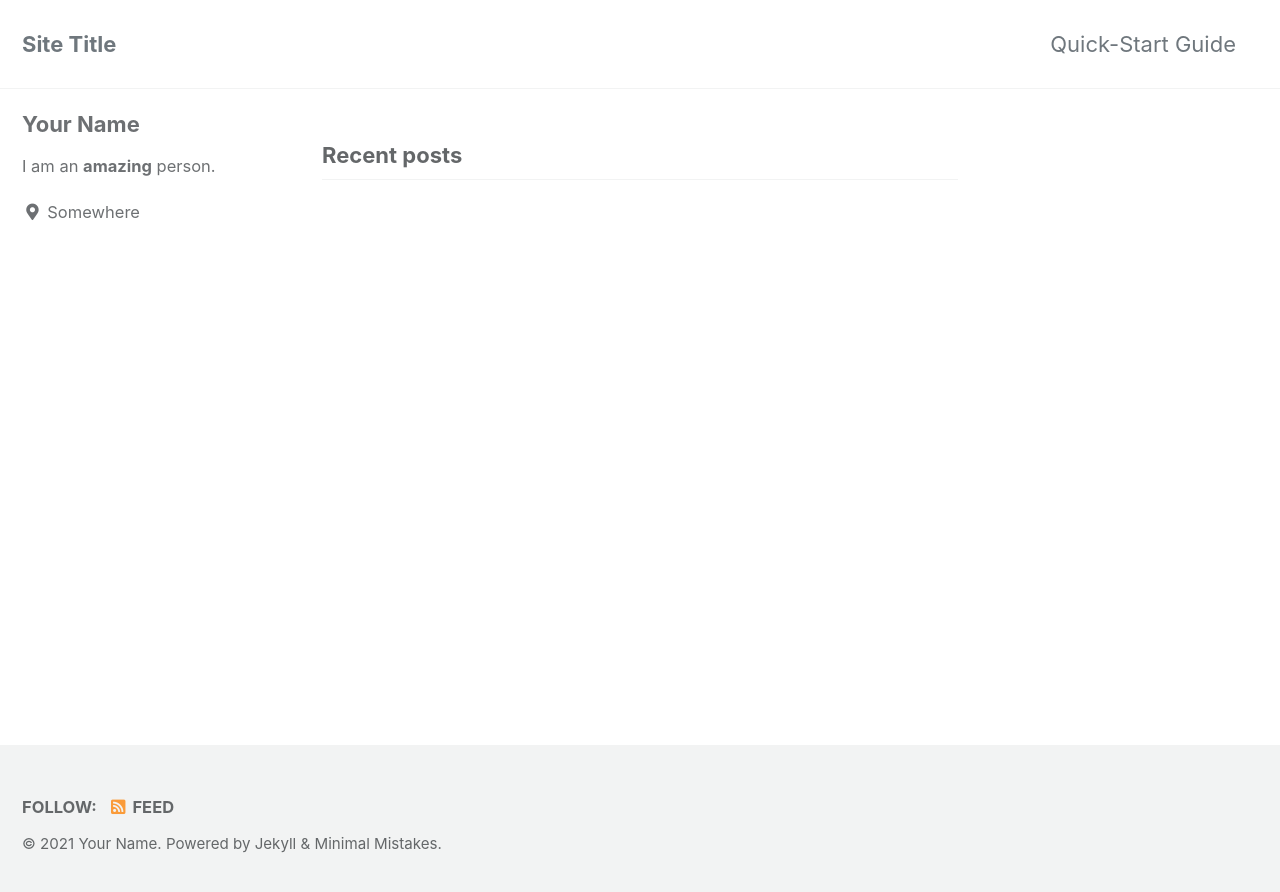
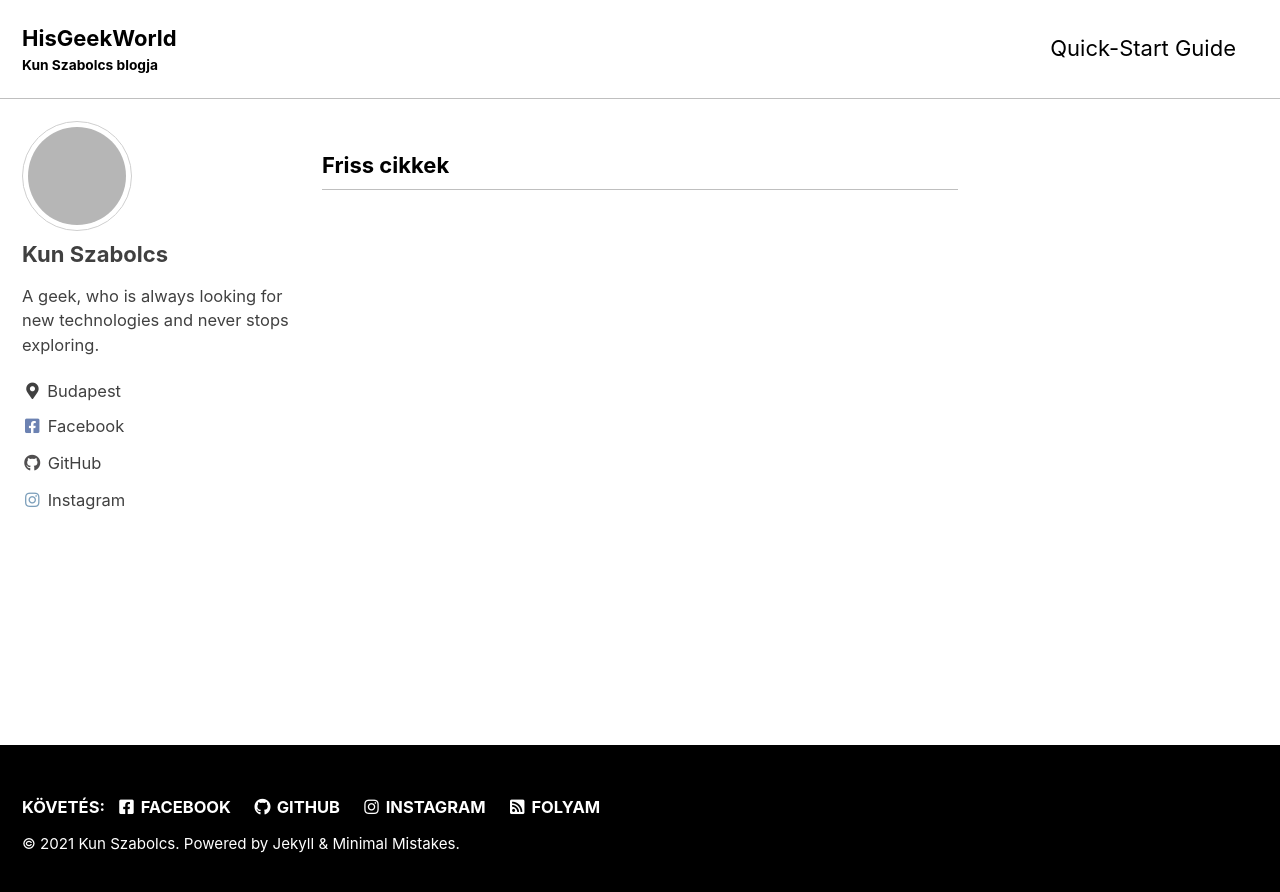
Before and after one commit to szabolcs-kun/hisgeekworld-blog, a Jekyll site: the page built from index.html, in a window 1280 px wide. Shown: the top 892 px of the page. Built offline with Jekyll 4.4.1, drawn with Linux system fonts in a browser that asks for light colours; cached includes are drawn as plain includes; the list of posts is cut into pages by our own code; grey boxes are pictures that could not be loaded.

Commit message:
Updating _config.yml

```diff
--- a/_config.yml
+++ b/_config.yml
@@ -12,18 +12,18 @@
 
 # theme                  : "minimal-mistakes-jekyll"
 # remote_theme           : "mmistakes/minimal-mistakes"
-minimal_mistakes_skin    : "default" # "air", "aqua", "contrast", "dark", "dirt", "neon", "mint", "plum", "sunrise"
+minimal_mistakes_skin    : "contrast" # "air", "aqua", "contrast", "dark", "dirt", "neon", "mint", "plum", "sunrise"
 
 # Site Settings
-locale                   : "en-US"
-title                    : "Site Title"
+locale                   : "hu-HU"
+title                    : "HisGeekWorld"
 title_separator          : "-"
-subtitle                 : # site tagline that appears below site title in masthead
-name                     : "Your Name"
-description              : "An amazing website."
-url                      : # the base hostname & protocol for your site e.g. "https://mmistakes.github.io"
+subtitle                 : "Kun Szabolcs blogja"
+name                     : "Kun Szabolcs"
+description              : ""
+url                      : "https://hisgeekworld.com"
 baseurl                  : # the subpath of your site, e.g. "/blog"
-repository               : # GitHub username/repo-name e.g. "mmistakes/minimal-mistakes"
+repository               : "szabolcs-kun/hisgeekworld-blog"
 teaser                   : # path of fallback teaser image, e.g. "/assets/images/500x300.png"
 logo                     : # path of logo image to display in the masthead, e.g. "/assets/images/88x88.png"
 masthead_title           : # overrides the website title displayed in the masthead, use " " for no title
@@ -63,8 +63,8 @@ google:
   search_engine_id       : # YOUR_SEARCH_ENGINE_ID
   instant_search         : # false (default), true
 # SEO Related
-google_site_verification :
-bing_site_verification   :
+google_site_verification : "mllOQxhoga84-6Grw2qb9Cc9OR4WaVxadB6YWBopMe8"
+bing_site_verification   : "040D2F7AFBD462C8D69950F86754417F"
 yandex_site_verification :
 naver_site_verification  :
 
@@ -85,38 +85,38 @@ social:
 
 # Analytics
 analytics:
-  provider               : false # false (default), "google", "google-universal", "google-gtag", "custom"
+  provider               : "google" # false (default), "google", "google-universal", "google-gtag", "custom"
   google:
-    tracking_id          :
+    tracking_id          : "UA-158103233-1"
     anonymize_ip         : # true, false (default)
 
 
 # Site Author
 author:
-  name             : "Your Name"
-  avatar           : # path of avatar image, e.g. "/assets/images/bio-photo.jpg"
-  bio              : "I am an **amazing** person."
-  location         : "Somewhere"
-  email            :
+  name             : "Kun Szabolcs"
+  avatar           : "https://s.gravatar.com/avatar/c7a36a08a2773f543cc82b847f668822?s=300"
+  bio              : "A geek, who is always looking for new technologies and never stops exploring."
+  location         : "Budapest"
+  email            : #"hello@hisgeekworld.com"
   links:
     - label: "Email"
       icon: "fas fa-fw fa-envelope-square"
-      # url: "mailto:your.name@email.com"
+      #url: "mailto:hello@hisgeekworld.com"
     - label: "Website"
       icon: "fas fa-fw fa-link"
-      # url: "https://your-website.com"
+      # url: "https://hisgeekworld.com/"
     - label: "Twitter"
       icon: "fab fa-fw fa-twitter-square"
       # url: "https://twitter.com/"
     - label: "Facebook"
       icon: "fab fa-fw fa-facebook-square"
-      # url: "https://facebook.com/"
+      url: "https://www.facebook.com/iamszabolcskun/"
     - label: "GitHub"
       icon: "fab fa-fw fa-github"
-      # url: "https://github.com/"
+      url: "https://github.com/szabolcs-kun"
     - label: "Instagram"
       icon: "fab fa-fw fa-instagram"
-      # url: "https://instagram.com/"
+      url: "https://www.instagram.com/szabolcskun.jpg/"
 
 # Site Footer
 footer:
@@ -126,10 +126,10 @@ footer:
       # url:
     - label: "Facebook"
       icon: "fab fa-fw fa-facebook-square"
-      # url:
+      url: "https://www.facebook.com/iamszabolcskun/"
     - label: "GitHub"
       icon: "fab fa-fw fa-github"
-      # url:
+      url: "https://github.com/szabolcs-kun"
     - label: "GitLab"
       icon: "fab fa-fw fa-gitlab"
       # url:
@@ -138,7 +138,7 @@ footer:
       # url:
     - label: "Instagram"
       icon: "fab fa-fw fa-instagram"
-      # url:
+      url: "https://www.instagram.com/szabolcskun.jpg/"
 
 
 # Reading Files
```
